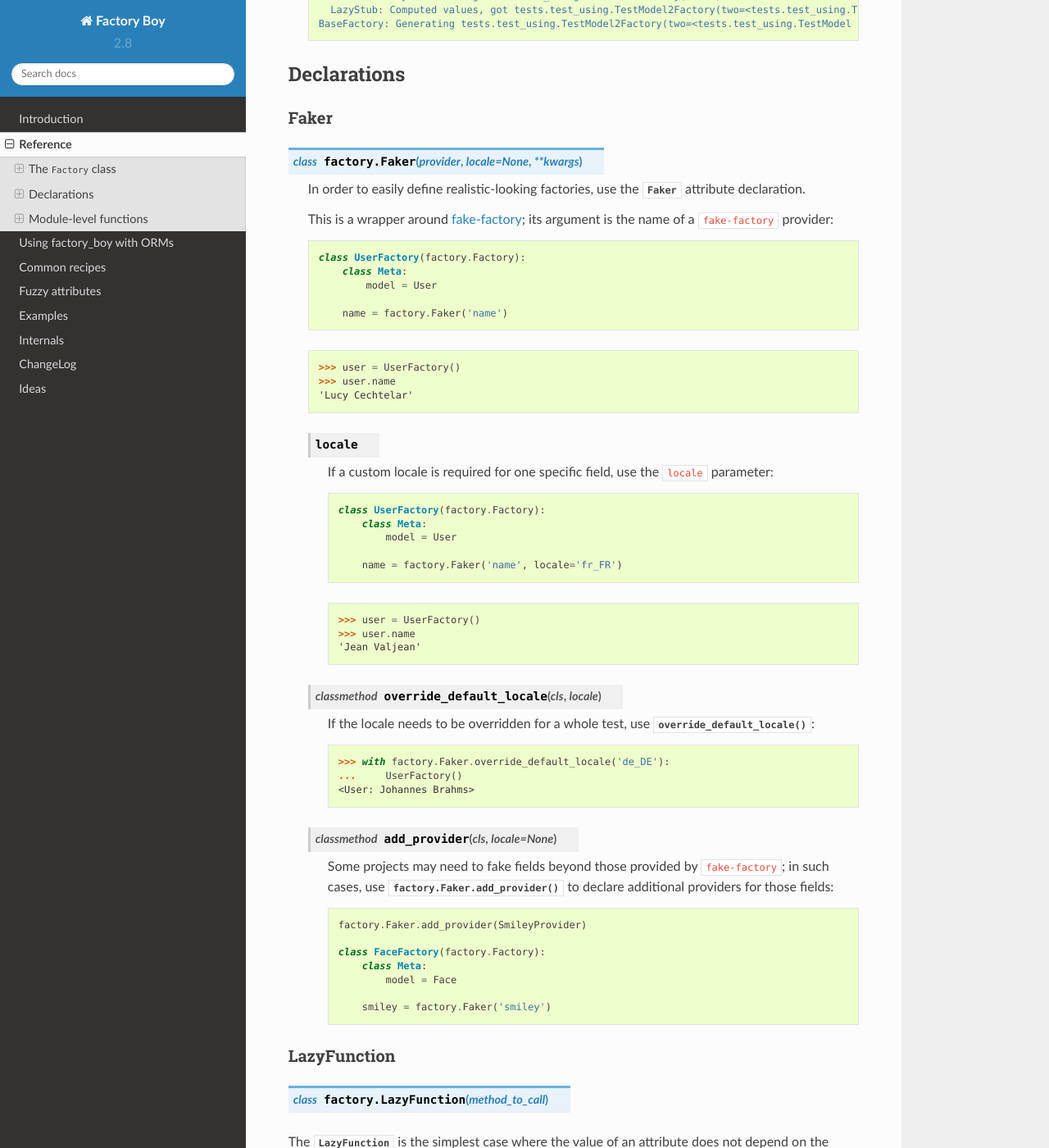
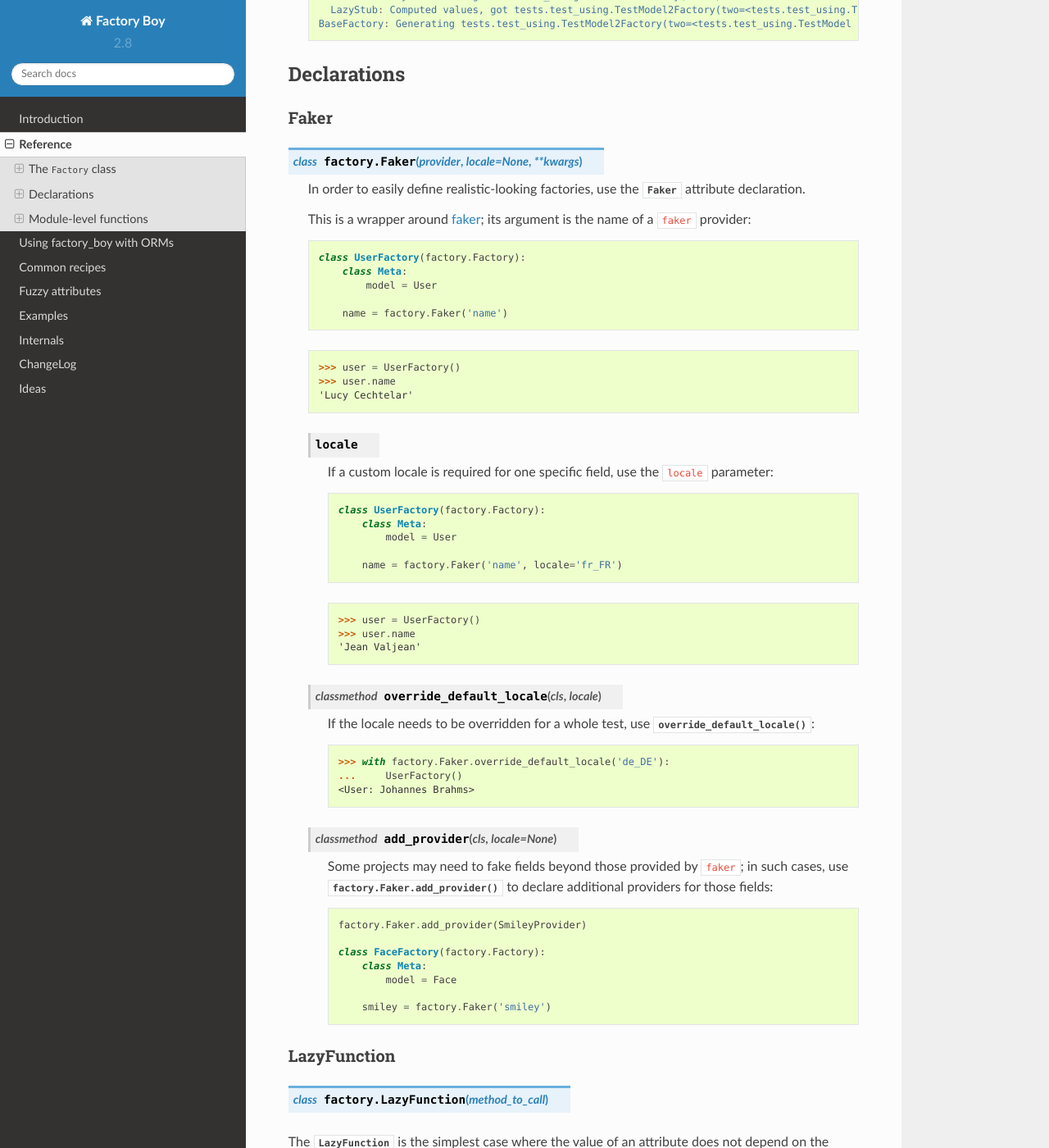
Before and after one commit to FactoryBoy/factory_boy, a Sphinx documentation site: the page built from docs/reference.rst, in a window 1280 px wide and 1400 px high, scrolled down 10875 px. Shown: the whole window at 82% size. Built offline with Sphinx 7.4.7 and the Read the Docs theme 2.0.0, drawn with Linux system fonts in a browser that asks for light colours.

Commit message:
Rename `fake-factory` references to `Faker` library
`fake-factory` has been renamed to `Faker`

```diff
--- a/docs/reference.rst
+++ b/docs/reference.rst
@@ -670,8 +670,8 @@ Faker
     In order to easily define realistic-looking factories,
     use the :class:`Faker` attribute declaration.
 
-    This is a wrapper around `fake-factory <https://pypi.python.org/pypi/fake-factory>`_;
-    its argument is the name of a ``fake-factory`` provider:
+    This is a wrapper around `faker <https://pypi.python.org/pypi/faker>`_;
+    its argument is the name of a ``faker`` provider:
 
     .. code-block:: python
 
@@ -721,7 +721,7 @@ Faker
 
     .. classmethod:: add_provider(cls, locale=None)
 
-        Some projects may need to fake fields beyond those provided by ``fake-factory``;
+        Some projects may need to fake fields beyond those provided by ``faker``;
         in such cases, use :meth:`factory.Faker.add_provider` to declare additional providers
         for those fields:
 
```
